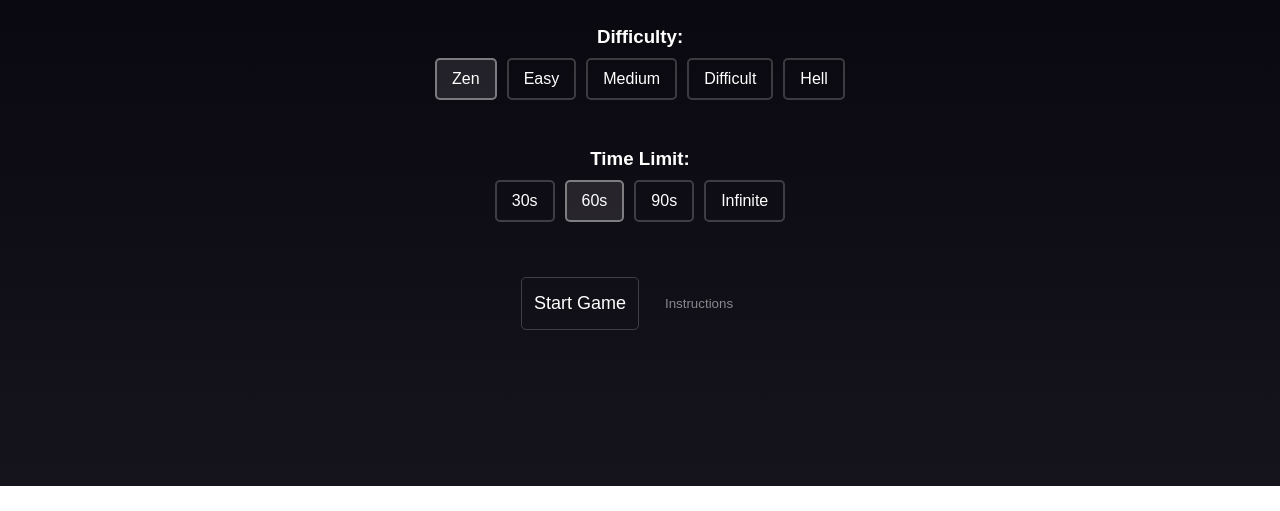
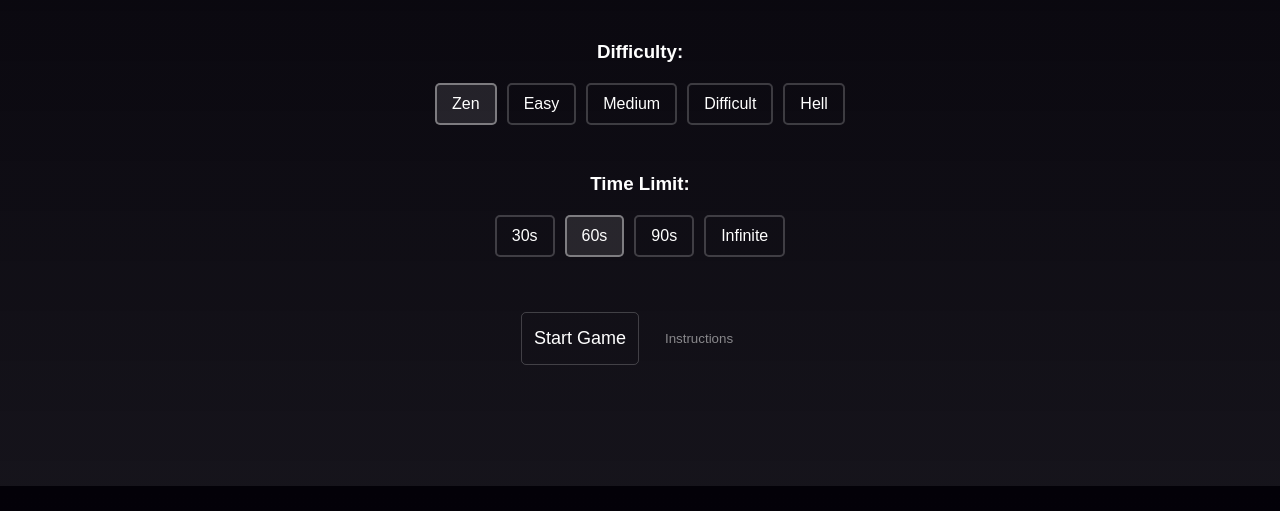
Before and after one commit to wweijian/whackakeyboard, a plain HTML site: page index.html in a window 1280 px wide. Shown: the part 314-825 px from the top of the page. Before the commit the page ends 800 px from the top, so only its background shows below. Drawn offline with Linux system fonts and the light colour scheme; a web font is replaced by a local one.

Commit message:
ui fixes

```diff
--- a/style.css
+++ b/style.css
@@ -16,6 +16,7 @@ body {
 }
 
 #game-container {
+	margin-top: 50px;
     width: 90%;
     max-width: 800px;
     border-radius: 10px;
@@ -131,6 +132,7 @@ body {
 	display: flex;
 	justify-content: center;
 	flex-wrap: wrap;
+	margin-top: 20px;
 	gap: 10px;
 }
 
```
